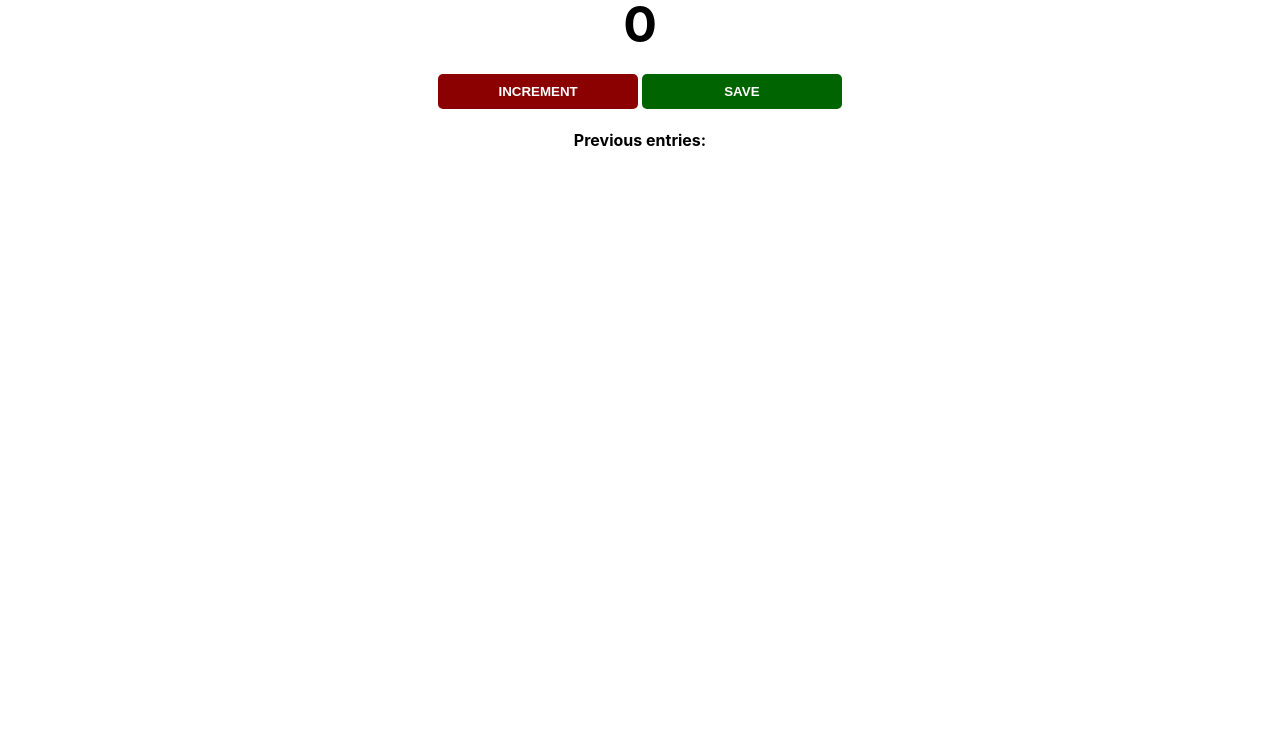
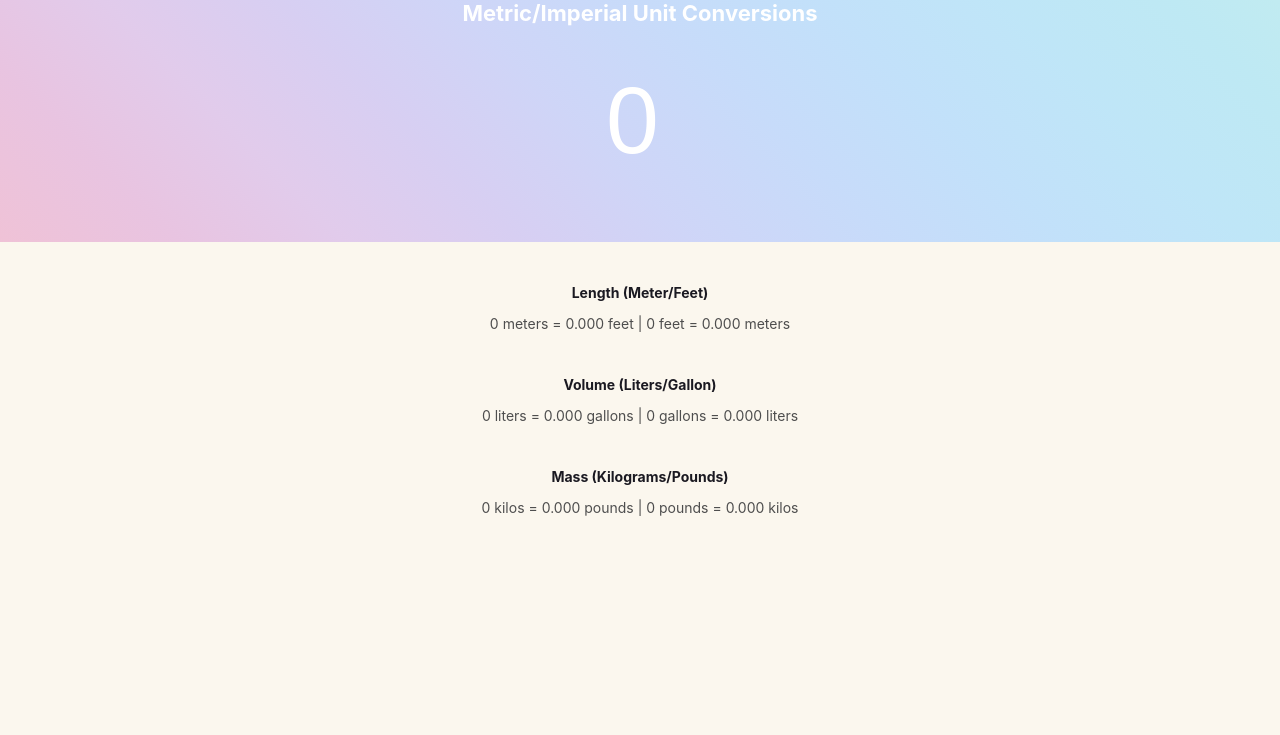
Before and after one commit to smhultin/scrimba-javascript, a plain HTML site: page p1/index.html in a window 1280 px wide. Shown: the part 65-800 px from the top of the page. Drawn offline with Linux system fonts and the light colour scheme.

Commit message:
Renamed p1 -> ex1 and finished Unit Conversions solo project

```diff
--- /dev/null
+++ b/ex1/index.css
@@ -0,0 +1,37 @@
+body {
+    background-image: url("station.jpg");
+    background-size: cover;
+    font-family: -apple-system, BlinkMacSystemFont, 'Segoe UI', Roboto, Oxygen, Ubuntu, Cantarell, 'Open Sans', 'Helvetica Neue', sans-serif;
+    font-weight: bold;
+    text-align: center;
+}
+
+h1 {
+    margin-top: 10px;
+    margin-bottom: 10px;
+}
+
+h2 {
+    font-size: 50px;
+    margin-top: 0;
+    margin-bottom: 20px;
+}
+
+button {
+    border: none;
+    padding-top: 10px;
+    padding-bottom: 10px;
+    color: white;
+    font-weight: bold;
+    width: 200px;
+    margin-bottom: 5px;
+    border-radius: 5px;
+}
+
+#increment-btn {
+    background: darkred;
+}
+
+#save-btn {
+    background: darkgreen;
+}
--- a/p1/index.css
+++ b/p1/index.css
@@ -1,37 +1,54 @@
 body {
-    background-image: url("station.jpg");
-    background-size: cover;
-    font-family: -apple-system, BlinkMacSystemFont, 'Segoe UI', Roboto, Oxygen, Ubuntu, Cantarell, 'Open Sans', 'Helvetica Neue', sans-serif;
+  background-color: #fbf7ee;
+  text-align: center;
+  font-family: -apple-system, BlinkMacSystemFont, 'Segoe UI', Roboto, Oxygen, Ubuntu, Cantarell, 'Open Sans', 'Helvetica Neue', sans-serif;
+  margin: 0;
+}
+
+h2 {
+  font-weight: bold;
+  color: #1a1921;
+  font-size: 14;
+  padding: 30px 0 0 0;
+}
+
+p {
+  color: #4e4e4e;
+  font-size: 14;
+}
+
+main {
+    background-image: linear-gradient(
+      45deg,
+      hsl(333deg 59% 85%) 0%,
+      hsl(313deg 45% 84%) 11%,
+      hsl(281deg 45% 86%) 22%,
+      hsl(254deg 58% 88%) 33%,
+      hsl(230deg 73% 89%) 44%,
+      hsl(216deg 83% 88%) 56%,
+      hsl(207deg 84% 87%) 67%,
+      hsl(199deg 79% 86%) 78%,
+      hsl(192deg 70% 85%) 89%,
+      hsl(184deg 59% 85%) 100%
+    );
     font-weight: bold;
-    text-align: center;
+    color: white;
+    padding: 50px 0;
 }
 
 h1 {
-    margin-top: 10px;
-    margin-bottom: 10px;
+  font-size: 22px;
 }
 
-h2 {
-    font-size: 50px;
-    margin-top: 0;
-    margin-bottom: 20px;
+input[type="number"] {
+  background: transparent;
+  border: none;
+  text-align: center;
+  color: white;
+  font-size: 95px;
+  width: 100%;
+  margin: 25px 0 0 0;
 }
-
-button {
-    border: none;
-    padding-top: 10px;
-    padding-bottom: 10px;
-    color: white;
-    font-weight: bold;
-    width: 200px;
-    margin-bottom: 5px;
-    border-radius: 5px;
+input[type="number"]:focus{
+  outline: none;
 }
-
-#increment-btn {
-    background: darkred;
-}
-
-#save-btn {
-    background: darkgreen;
-}
--- a/p1/index.html
+++ b/p1/index.html
@@ -3,11 +3,21 @@
     <link rel="stylesheet" href="index.css">
   </head>
   <body>
-    <h1>People entered:</h1>
-    <h2 id="count-el">0</h2>
-    <button id="increment-btn" onclick="increment()">INCREMENT</button>
-    <button id="save-btn" onclick="save()">SAVE</button>
-    <p id="save-el">Previous entries: </p>
+    <main>
+      <h1>Metric/Imperial Unit Conversions</h1>
+      <form id="form">
+        <input type="number" id="value" value=0>
+      </form>
+    </main>
+
+    <h2>Length (Meter/Feet)</h2>
+    <p id="length">0 meters = 0.000 feet | 0 feet = 0.000 meters</p>
+
+    <h2>Volume (Liters/Gallon)</h2>
+    <p id="volume">0 liters = 0.000 gallons | 0 gallons = 0.000 liters</p>
+
+    <h2>Mass (Kilograms/Pounds)</h2>
+    <p id="mass">0 kilos = 0.000 pounds | 0 pounds = 0.000 kilos</p>
 
     <script src="index.js"></script>
   </body>
--- a/p1/index.js
+++ b/p1/index.js
@@ -1,17 +1,36 @@
-// DOM = Document Object Model, how JS is used to modify websites
+let formEl = document.getElementById("form")
+let lengthEl = document.getElementById("length")
+let volumeEl = document.getElementById("volume")
+let massEl = document.getElementById("mass")
 
-let countEl = document.getElementById("count-el")
-let count = 0
+let n = 0
 
-function increment() {
-  count += 1
-  countEl.textContent = count
+function onInput(e) {
+  event.preventDefault()
+  n = document.getElementById("value").value
+  computeLength()
+  computeVolume()
+  computeMass()
+}
+formEl.addEventListener('input', onInput)
+
+function computeLength() {
+  let feet = (n * 3.281).toFixed(3)
+  let meters = (n / 3.281).toFixed(3)
+  lengthEl.textContent = n + " meters = " + feet + " feet | " +
+                         n + " feet = " + meters + " meters"
 }
 
-function save() {
-  let saveEl = document.getElementById("save-el")
-  saveEl.textContent += count + " - "
+function computeVolume() {
+  let gallons = (n / 3.785).toFixed(3)
+  let liters = (n * 3.785).toFixed(3)
+  volumeEl.textContent = n + " liters = " + gallons + " gallons | " +
+                         n + " gallons = " + liters + " liters"
+}
 
-  count = 0
-  countEl.textContent = 0
+function computeMass() {
+   let pounds = (n * 2.205).toFixed(3)
+   let kilos = (n / 2.205).toFixed(3)
+   massEl.textContent = n + " kilos = " + pounds + " pounds | " +
+                          n + " pounds = " + kilos + " kilos"
 }
```
Also changed, not shown: ex1/index.html (added, +14 -0 lines), ex1/index.js (added, +17 -0 lines).
